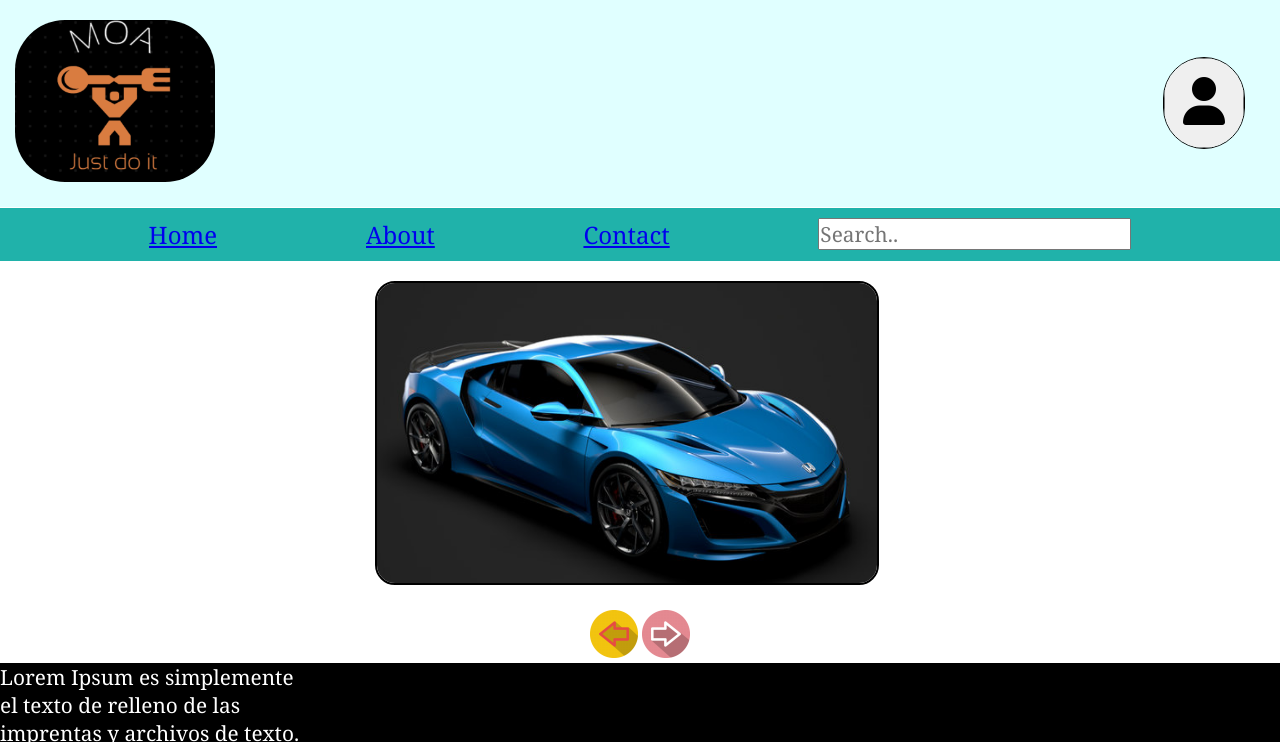
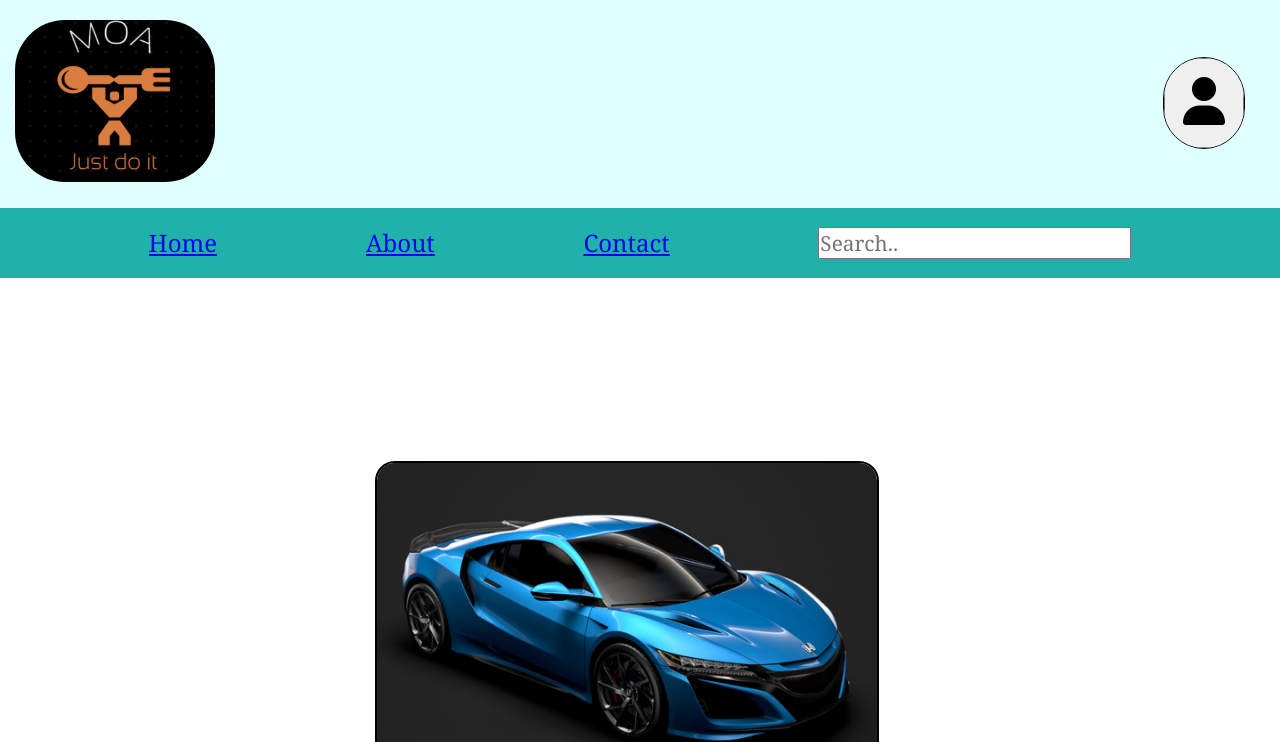
Before and after one commit to Oukaal17/REPTE_GUILLEM, a PHP site: page /index.html in a window 1280 px wide. Shown: the top 742 px of the page. Run offline with PHP 8.4, Linux system fonts and the light colour scheme; some libraries are stand-ins or nearby versions.

Commit message:
arreglos4

```diff
--- a/style.css
+++ b/style.css
@@ -10,7 +10,6 @@ header {
     position: relative;
     background-color: lightcyan;
     width: 100vw;
-    height: auto;
     justify-content: space-between;
     align-items: center;
 }
@@ -50,7 +49,7 @@ section {
     margin: 0 auto;
     /* background-color: wheat; */
     width: 100vw;
-    height: 50%;
+    height: 100vh;
     justify-content: center;
 }
 
@@ -64,6 +63,7 @@ section {
     align-items: center;
     padding: 10px;
     width: 100vw;
+    height: 50px;
 }
 
 .Search {
@@ -86,15 +86,14 @@ section {
     position: relative;
 }
 
-
-
-  .slider-inner img{
-    display:none;
-    width:500px;
-    height:300px;
+.slider-inner img {
+    display: none;
+    width: 500px;
+    height: 300px;
     border: solid 1px;
     border-radius: 60px;
-  }
+}
+
 .slider-inner img {
     display: none;
     width: 500px;
@@ -125,7 +124,7 @@ footer {
     justify-content: space-evenly;
     align-items: center;
     width: 100vw;
-    height: 30%;
+    height: 223px;
     background-color: black;
     color: white;
     font-size: 1.3rem;
```
